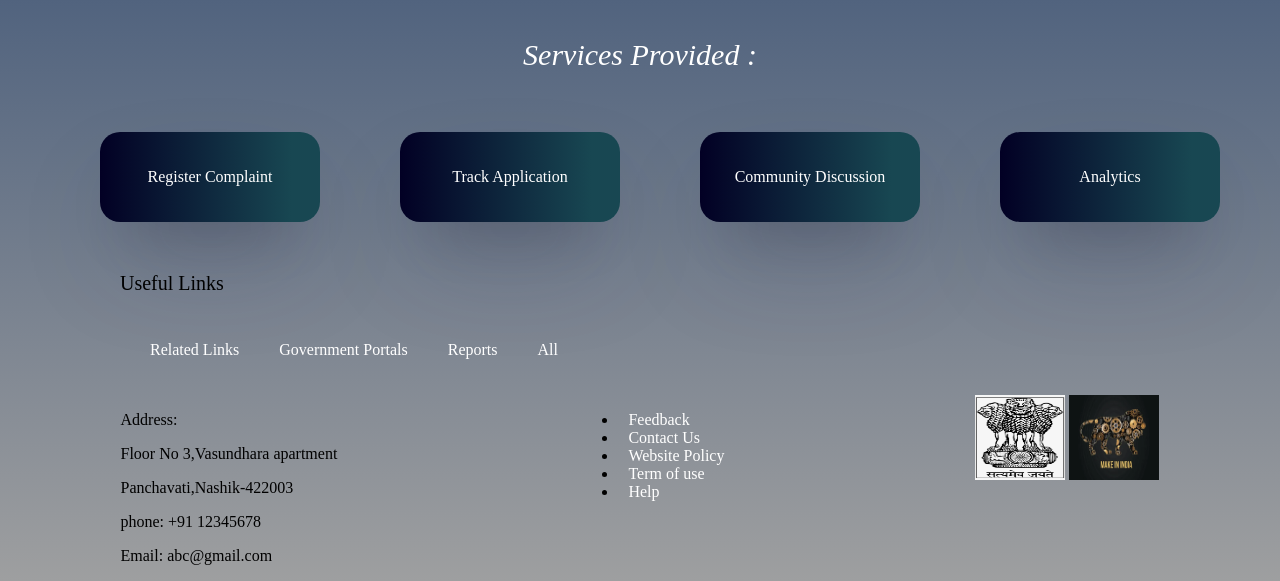
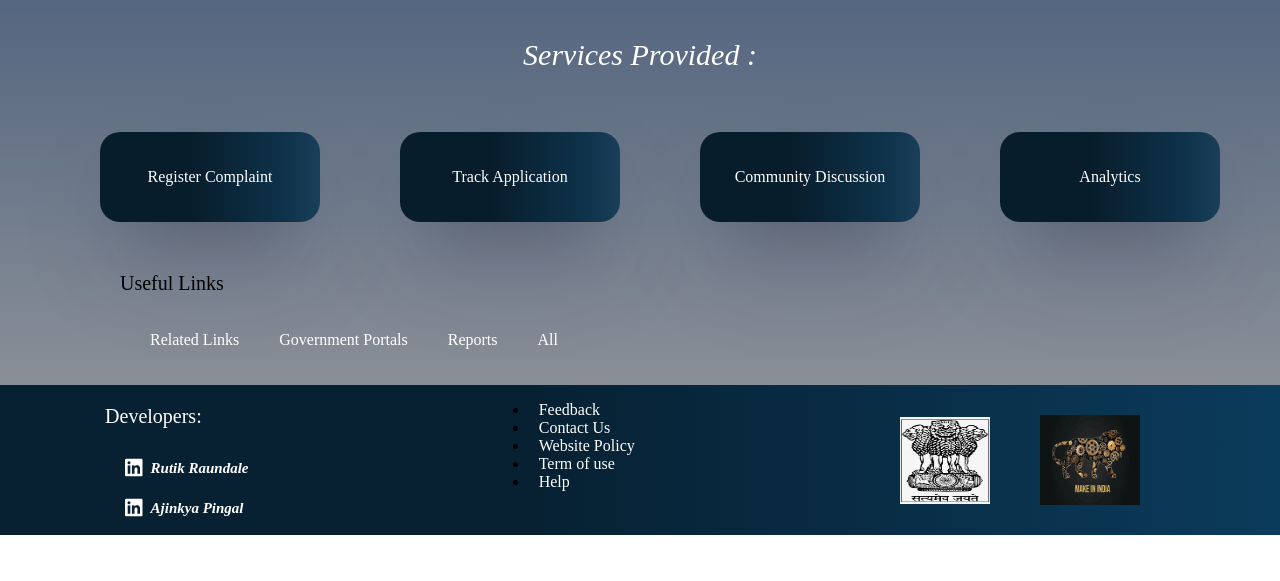
Before and after one commit to rutikraundale/PBL-Cityfix, a plain HTML site: page Home/home.html in a window 1280 px wide. Shown: the part 575-1156 px from the top of the page. After the commit the page ends 1110 px from the top, so only its background shows below. Drawn offline with Linux system fonts and the light colour scheme.

Commit message:
new footer

```diff
--- a/Home/Home.css
+++ b/Home/Home.css
@@ -54,7 +54,7 @@ a:hover,a:active{
 }
 .rightbox input{
     height: 30px;
-    border-radius: 6px;
+    border-radius: 25px;
     background-color:white;
     margin: 5px;
     padding: 5px;
@@ -62,10 +62,15 @@ a:hover,a:active{
 }
 input::placeholder{
     color: rgb(0, 0, 0);
+    margin: 10px;
 }
 .rightbox input:hover{
     background-color:transparent;
     color:white;
+
+}
+input:hover::placeholder{
+    color: white;
 }
 .rightbox button{
     height: 25px;
@@ -174,54 +179,28 @@ input::placeholder{
     gap: 0px;
     transition: 0.3s;
 }
-
-.boxes #box1{
+#box1{
     width: 200px;
     height: 70px;
     border-radius: 20px;
-    background: rgb(2,0,36);
-    background: linear-gradient(90deg, rgba(2,0,36,1) 0%, rgba(24,71,82,1) 87%);
+    background: rgb(8,29,44);
+    background: linear-gradient(90deg, rgba(8,29,44,1) 42%, rgba(14,51,75,1) 85%, rgba(27,63,89,1) 100%);
     display: flex;
     justify-content: center;
     align-items: center;
     box-shadow: rgba(50, 50, 93, 0.25) 0px 50px 100px -20px, rgba(0, 0, 0, 0.3) 0px 30px 60px -30px;
+    transition: background 0.5s ease-in-out, transform 0.3s ease;
 
 }
-.boxes #box2{
-    width: 200px;
-    height: 70px;
-    border-radius: 20px;
-    background: rgb(2,0,36);
-    background: linear-gradient(90deg, rgba(2,0,36,1) 0%, rgba(24,71,82,1) 87%);
-    display: flex;
-    justify-content: center;
-    align-items: center;
-    box-shadow: rgba(50, 50, 93, 0.25) 0px 50px 100px -20px, rgba(0, 0, 0, 0.3) 0px 30px 60px -30px;
+
+.boxes #box1:hover{
+    background: rgb(190,202,210);
+    background: linear-gradient(90deg, rgba(190,202,210,1) 38%, rgba(186,194,200,1) 73%, rgba(255,255,255,1) 92%);
+    color: black;
+    transform: scale(1.05);
+    text-decoration: none;
 }
-.boxes #box3{
-    width: 200px;
-    height: 70px;
-    border-radius: 20px;
-    background: rgb(2,0,36);
-    background: linear-gradient(90deg, rgba(2,0,36,1) 0%, rgba(24,71,82,1) 87%);
-    display: flex;
-    justify-content: center;
-    align-items: center;
-    box-shadow: rgba(50, 50, 93, 0.25) 0px 50px 100px -20px, rgba(0, 0, 0, 0.3) 0px 30px 60px -30px;
 
-}
-.boxes #box4{
-    width: 200px;
-    height: 70px;
-    border-radius: 20px;
-    background: rgb(2,0,36);
-    background: linear-gradient(90deg, rgba(2,0,36,1) 0%, rgba(24,71,82,1) 87%);
-    display: flex;
-    justify-content: center;
-    align-items: center;
-    box-shadow: rgba(50, 50, 93, 0.25) 0px 50px 100px -20px, rgba(0, 0, 0, 0.3) 0px 30px 60px -30px;
-
-}
 
 .uselink{
     width:100%;
@@ -233,8 +212,6 @@ input::placeholder{
     flex-direction: column;
     align-items:flex-start;
     justify-content:space-evenly;
-    gap: 10px;
-
 
 }
 .uselink p{
@@ -256,17 +233,72 @@ input::placeholder{
 .uselink ul a:hover{
     background-color: #102340;
     border-radius: 20px;
-
-
-
-
+    text-decoration: none;
 }
 .footer{
     display: flex;
     flex-direction: row;
+    height: fit-content;
     justify-content: space-around;
+    background: rgb(7,33,51);
+    background: linear-gradient(90deg, rgba(7,33,51,1) 42%, rgba(11,59,91,1) 100%);
 }
-.footer img{
+.Address{
+    display: flex;
+    flex-direction: column;
+
+}
+.Address p{
+    font-size:20px;
+    margin: 10px;
+    padding: 10px;
+    font-style:normal;
+    color: white;
+    position: relative;
+    left:-30px ;
+}
+
+#img1{
     width: 90px;
-    height: 85px;
+    height: 87px;
 }
+#img2{
+    width: 100px;
+    height: 90px;
+}
+.leftimg{
+    width: 290px;
+    height: 150px;
+    display: flex;
+    flex-direction: row;
+    justify-content: space-around;
+    align-items: center;
+}
+.linkedin-link {
+    display: flex;
+    align-items: center;
+    text-decoration: none;
+    color: #0077b5; /* LinkedIn Blue */
+    font-size: 15px;
+    font-weight: bold;
+    transition: color 0.3s ease-in-out;
+    font-style: italic;
+}
+
+/* Icon styling */
+.linkedin-link i {
+    font-size: 20px;
+    margin-right: 8px; /* Space between icon and text */
+    transition: color 0.3s ;
+}
+
+/* Hover effect: change color */
+.linkedin-link:hover {
+    color:rgb(255, 255, 255);
+    text-decoration: none;
+
+}
+
+.linkedin-link:hover i {
+    color: #004471;
+}
--- a/Home/home.html
+++ b/Home/home.html
@@ -1,5 +1,6 @@
 <!DOCTYPE html>
 <html lang="en">
+
 <head>
     <meta>
     <meta>
@@ -8,7 +9,9 @@
 
 
 </head>
-<body >
+
+<body>
+    <script src="https://kit.fontawesome.com/14839cd535.js" crossorigin="anonymous"></script>
     <nav>
 
         <div class="navlink">
@@ -31,7 +34,7 @@
 
                 <form action="#">
                     <input type="search" id="query" placeholder="Search here....">
-                                <button >Go</button>
+                    <button>Go</button>
                 </form>
             </div>
 
@@ -64,17 +67,18 @@
 
         <img src="image.png" alt="pothhole" width="300" height="150">
         <img src="swachh-bharat-759.png" alt="garbage" width="300" height="150">
-            <img src="sewage.jpg" alt="sewage" width="300" height="150" >
+        <img src="sewage.jpg" alt="sewage" width="300" height="150">
 
     </div>
     <div class="serve">
         <p>Services Provided :</p>
     </div>
     <div class="boxes">
+
         <a href="#" id="box1">Register Complaint</a>
-            <a href="#" id="box2">Track Application</a>
-            <a href="#" id="box3">Community Discussion</a>
-            <a href="#" id="box4">Analytics</a>
+        <a href="#" id="box1">Track Application</a>
+        <a href="#" id="box1">Community Discussion</a>
+        <a href="#" id="box1">Analytics</a>
 
     </div>
     <div class="uselink">
@@ -88,18 +92,22 @@
     </div>
 
 
-        <footer >
+    <footer>
         <div class="footer">
             <div class="Address">
-                <p>Address:</p>
-                <p>Floor No 3,Vasundhara apartment</p>
-                <p>Panchavati,Nashik-422003</p>
-                <p>phone: +91 12345678</p>
-                <p>Email: abc@gmail.com</p>
+                <p>Developers:</p>
+
+                <a href="https://www.linkedin.com/in/rutik-raundale-348136289" class="linkedin-link" target="_blank">
+                    <i class="fa-brands fa-linkedin"></i> Rutik Raundale
+                </a>
+                <a href="https://www.linkedin.com/in/ajinkya-pingal-892383327?utm_source=share&utm_campaign=share_via&utm_content=profile&utm_medium=android_app" class="linkedin-link" target="_blank">
+                    <i class="fa-brands fa-linkedin"></i>Ajinkya Pingal
+                </a>
+
             </div>
 
             <div class="lastsec">
-            <ul >
+                <ul>
 
                     <li><a href="#">Feedback</a></li>
                     <li><a href="#">Contact Us</a></li>
@@ -117,4 +125,5 @@
     </footer>
 
 </body>
+
 </html>
```
Lines whose indentation alone changed are shown as unchanged.
